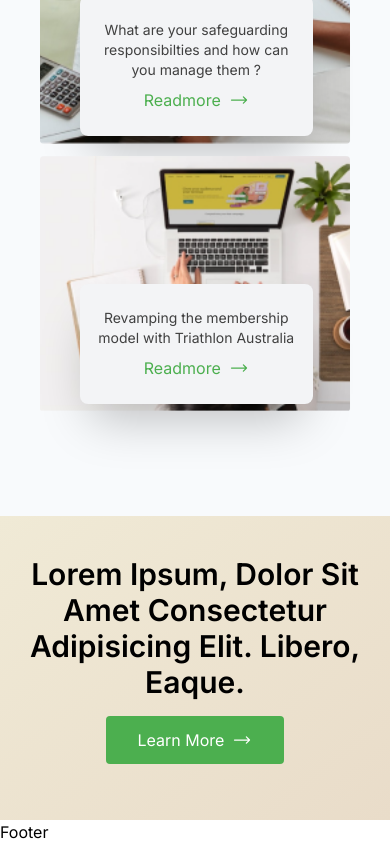
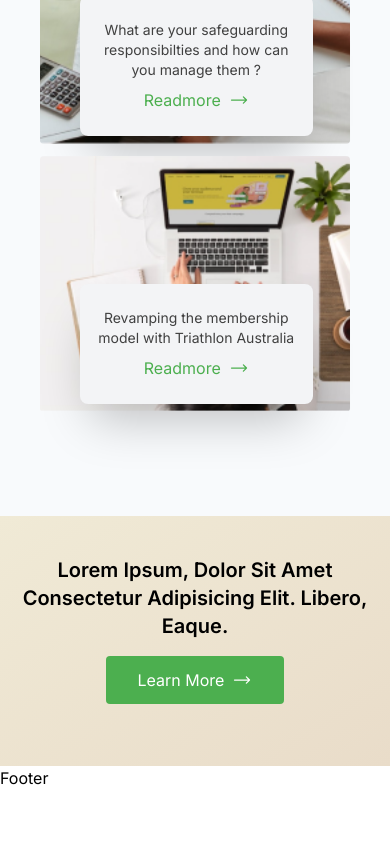
Before and after one commit to zablon-oigo/agency, a React (Vite) app: page / in a window 390 px wide. Shown: the part 4687-5531 px from the top of the page. After the commit the page ends 5477 px from the top, so only its background shows below. Built offline with nearby package versions, Linux system fonts and the light colour scheme.

Commit message:
Changed font size on smaller screen

```diff
--- a/src/components/Faq.jsx
+++ b/src/components/Faq.jsx
@@ -5,7 +5,7 @@ function Faq() {
     <>
     <div className="min-h-[250px] bg-gradient-to-br from-[#F0EAD6] to-[#E9DCC9] md:px-10 px-2 py-10">
         <div className="flex flex-col items-center justify-center w-full">
-            <h2 className="text-3xl font-semibold text-center capitalize md:w-2/5 ">
+            <h2 className="text-xl font-semibold text-center capitalize md:text-3xl md:w-2/5 ">
                 Lorem ipsum, dolor sit amet consectetur adipisicing elit. Libero, eaque.
             </h2>
             <div className="my-4">
```
